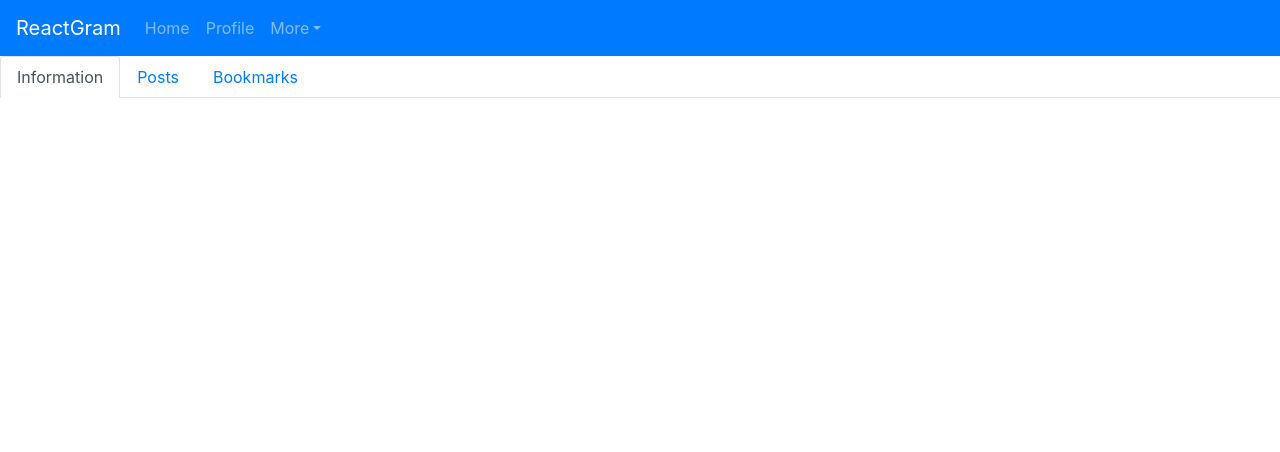
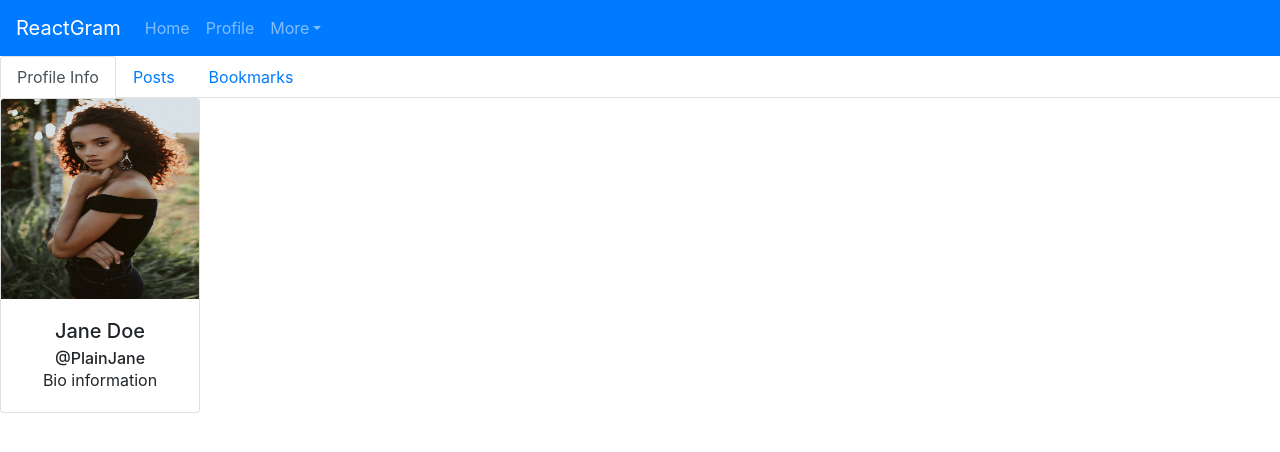
Before and after one commit to omaribrown/React-Photo-App, a React (Create React App) app in the folder react-photo-app/: page / in a window 1280 px wide. Shown: the top 452 px of the page. Built offline with nearby package versions, Linux system fonts and the light colour scheme.

Commit message:
inserted a card into profile info tab

```diff
--- a/react-photo-app/src/Components/Profile.jsx
+++ b/react-photo-app/src/Components/Profile.jsx
@@ -6,13 +6,22 @@ import Row from 'react-bootstrap/Row'
 import Col from 'react-bootstrap/Col'
 import Tabs from 'react-bootstrap/Tabs'
 import Tab from 'react-bootstrap/Tab'
+import Card from 'react-bootstrap/esm/Card'
 
 export default class Profile extends React.Component {
     render() {
         return (
             <div>
                 <Tabs defaultActiveKey='profile' id ='uncontrolled-tab-example' className='profile-tabs'>
-                    <Tab eventKey='profile' title='Information'>
+                    <Tab eventKey='profile' title='Profile Info'>
+                        <Card style={{ width: '200px' }}>
+                            <Card.Img variant='top' src={girl2} />
+                            <Card.Body>
+                                <Card.Title>Jane Doe</Card.Title>
+                                <Card.Subtitle>@PlainJane</Card.Subtitle>
+                                <Card.Text>Bio information</Card.Text>
+                            </Card.Body>
+                        </Card>
                         {/* <Container>
                             <Row className='avi'>
                                 <Col>
```
